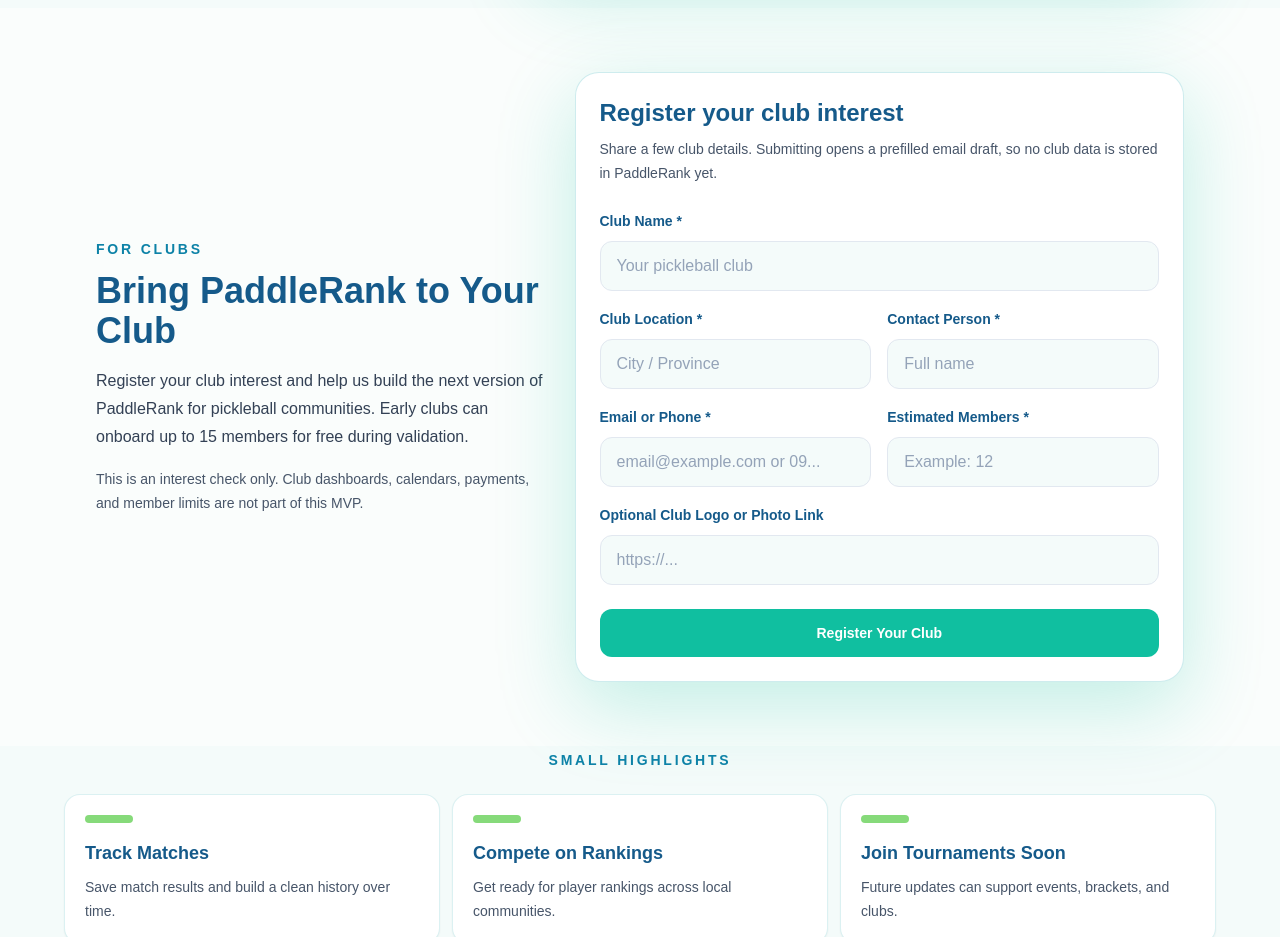
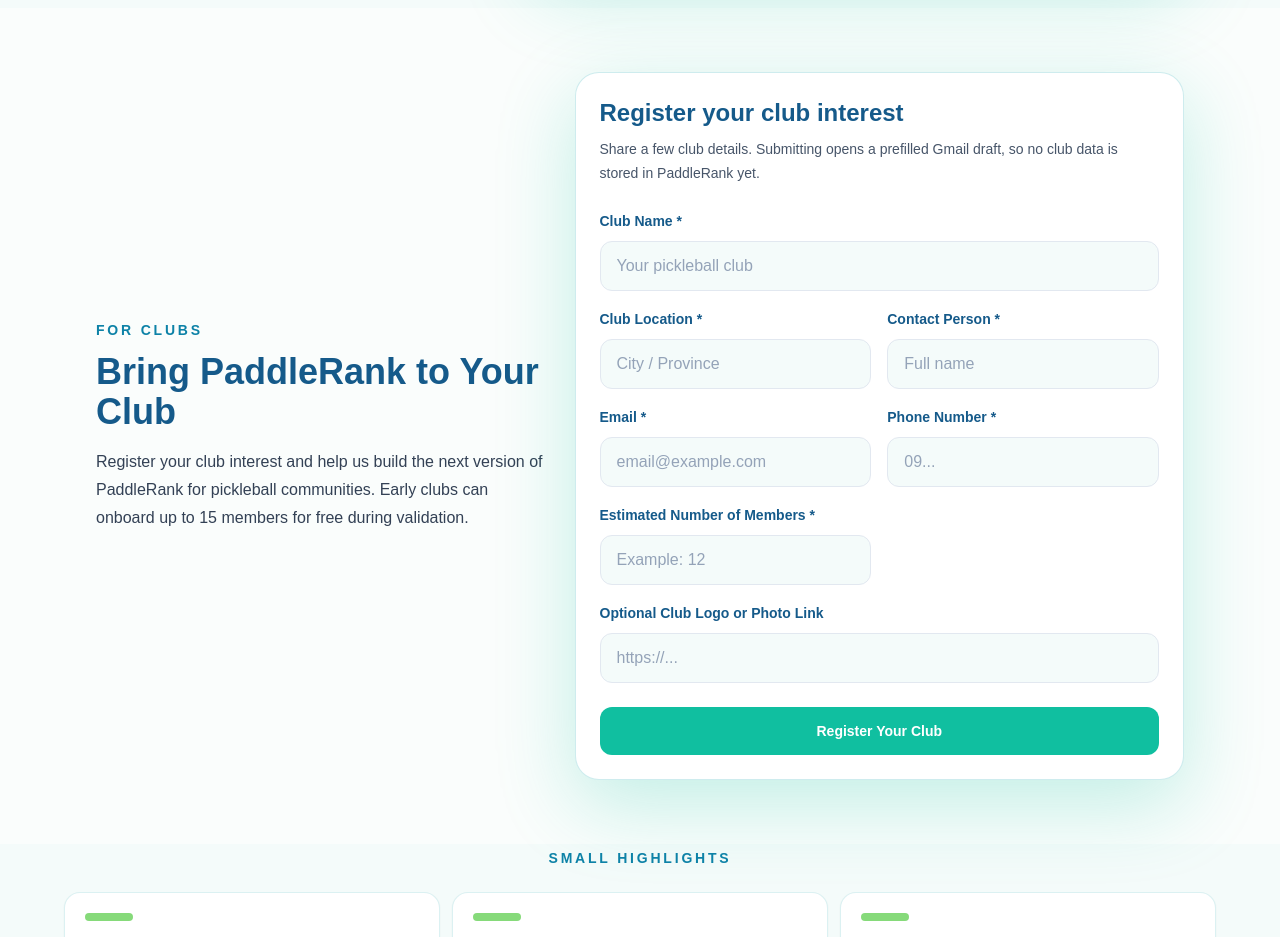
Before and after one commit to marvinnftstar/paddlerank, a Next.js app: page / in a window 1280 px wide. Shown: the part 1660-2597 px from the top of the page. Built offline with nearby package versions, Linux system fonts and the light colour scheme; no server answers.

Commit message:
Improve club interest Gmail compose flow

```diff
--- a/app/page.tsx
+++ b/app/page.tsx
@@ -48,10 +48,6 @@
               PaddleRank for pickleball communities. Early clubs can onboard
               up to 15 members for free during validation.
             </p>
-            <p className="mt-4 max-w-xl text-sm leading-6 text-slate-600">
-              This is an interest check only. Club dashboards, calendars,
-              payments, and member limits are not part of this MVP.
-            </p>
           </div>
 
           <ClubInterestForm />
--- a/components/ClubInterestForm.tsx
+++ b/components/ClubInterestForm.tsx
@@ -3,36 +3,40 @@
 import { FormEvent, useState } from "react";
 
 const clubInterestEmail = "hello@paddlerank.xyz";
+const clubInterestSubject = "PaddleRank Club Interest";
 
 export function ClubInterestForm() {
-  const [isOpeningEmail, setIsOpeningEmail] = useState(false);
+  const [isOpeningGmail, setIsOpeningGmail] = useState(false);
+  const [showFallback, setShowFallback] = useState(false);
 
   function handleSubmit(event: FormEvent<HTMLFormElement>) {
     event.preventDefault();
-    setIsOpeningEmail(true);
+    setIsOpeningGmail(true);
 
     const formData = new FormData(event.currentTarget);
-    const subject = `PaddleRank club interest: ${String(
-      formData.get("club_name") || "",
-    ).trim()}`;
     const body = [
-      `Club name: ${String(formData.get("club_name") || "").trim()}`,
-      `Club location: ${String(formData.get("club_location") || "").trim()}`,
-      `Contact person: ${String(formData.get("contact_person") || "").trim()}`,
-      `Email or phone: ${String(formData.get("contact_details") || "").trim()}`,
-      `Estimated members: ${String(
+      `Club Name: ${String(formData.get("club_name") || "").trim()}`,
+      `Club Location: ${String(formData.get("club_location") || "").trim()}`,
+      `Contact Person: ${String(formData.get("contact_person") || "").trim()}`,
+      `Email: ${String(formData.get("email") || "").trim()}`,
+      `Phone Number: ${String(formData.get("phone_number") || "").trim()}`,
+      `Estimated Number of Members: ${String(
         formData.get("estimated_members") || "",
       ).trim()}`,
-      `Logo or photo link: ${
+      `Optional Club Logo or Photo Link: ${
         String(formData.get("club_image_url") || "").trim() || "Not provided"
       }`,
-    ].join("\n");
+    ].join("\r\n");
 
-    window.location.href = `mailto:${clubInterestEmail}?subject=${encodeURIComponent(
-      subject,
+    const gmailComposeUrl = `https://mail.google.com/mail/?view=cm&fs=1&to=${encodeURIComponent(
+      clubInterestEmail,
+    )}&su=${encodeURIComponent(
+      clubInterestSubject,
     )}&body=${encodeURIComponent(body)}`;
 
-    window.setTimeout(() => setIsOpeningEmail(false), 1000);
+    setShowFallback(true);
+    window.open(gmailComposeUrl, "_blank", "noopener,noreferrer");
+    window.setTimeout(() => setIsOpeningGmail(false), 1500);
   }
 
   return (
@@ -44,7 +48,7 @@
         Register your club interest
       </h3>
       <p className="mt-2 text-sm leading-6 text-slate-600">
-        Share a few club details. Submitting opens a prefilled email draft, so
+        Share a few club details. Submitting opens a prefilled Gmail draft, so
         no club data is stored in PaddleRank yet.
       </p>
 
@@ -90,20 +94,33 @@
 
         <label>
           <span className="text-sm font-semibold text-court-navy">
-            Email or Phone *
+            Email *
           </span>
           <input
-            name="contact_details"
-            type="text"
+            name="email"
+            type="email"
             required
-            placeholder="email@example.com or 09..."
+            placeholder="email@example.com"
             className="mt-2 w-full rounded-xl border border-slate-200 bg-court-mist px-4 py-3 text-court-navy outline-none transition placeholder:text-slate-400 focus:border-court-mint focus:bg-white"
           />
         </label>
 
         <label>
           <span className="text-sm font-semibold text-court-navy">
-            Estimated Members *
+            Phone Number *
+          </span>
+          <input
+            name="phone_number"
+            type="tel"
+            required
+            placeholder="09..."
+            className="mt-2 w-full rounded-xl border border-slate-200 bg-court-mist px-4 py-3 text-court-navy outline-none transition placeholder:text-slate-400 focus:border-court-mint focus:bg-white"
+          />
+        </label>
+
+        <label>
+          <span className="text-sm font-semibold text-court-navy">
+            Estimated Number of Members *
           </span>
           <input
             name="estimated_members"
@@ -131,11 +148,27 @@
 
       <button
         type="submit"
-        disabled={isOpeningEmail}
+        disabled={isOpeningGmail}
         className="mt-6 inline-flex min-h-12 w-full items-center justify-center rounded-xl bg-court-mint px-6 py-3 text-sm font-black text-white transition hover:bg-court-ocean disabled:cursor-not-allowed disabled:opacity-60"
       >
-        {isOpeningEmail ? "Opening Email..." : "Register Your Club"}
+        {isOpeningGmail ? "Opening Gmail..." : "Register Your Club"}
       </button>
+
+      {showFallback ? (
+        <p
+          role="status"
+          className="mt-4 rounded-xl border border-court-teal/20 bg-court-mist px-4 py-3 text-center text-sm leading-6 text-slate-600"
+        >
+          If Gmail did not open, please email{" "}
+          <a
+            href={`mailto:${clubInterestEmail}`}
+            className="font-bold text-court-ocean underline decoration-court-ocean/40 underline-offset-2 hover:text-court-navy"
+          >
+            {clubInterestEmail}
+          </a>{" "}
+          with your club details.
+        </p>
+      ) : null}
     </form>
   );
 }
```
